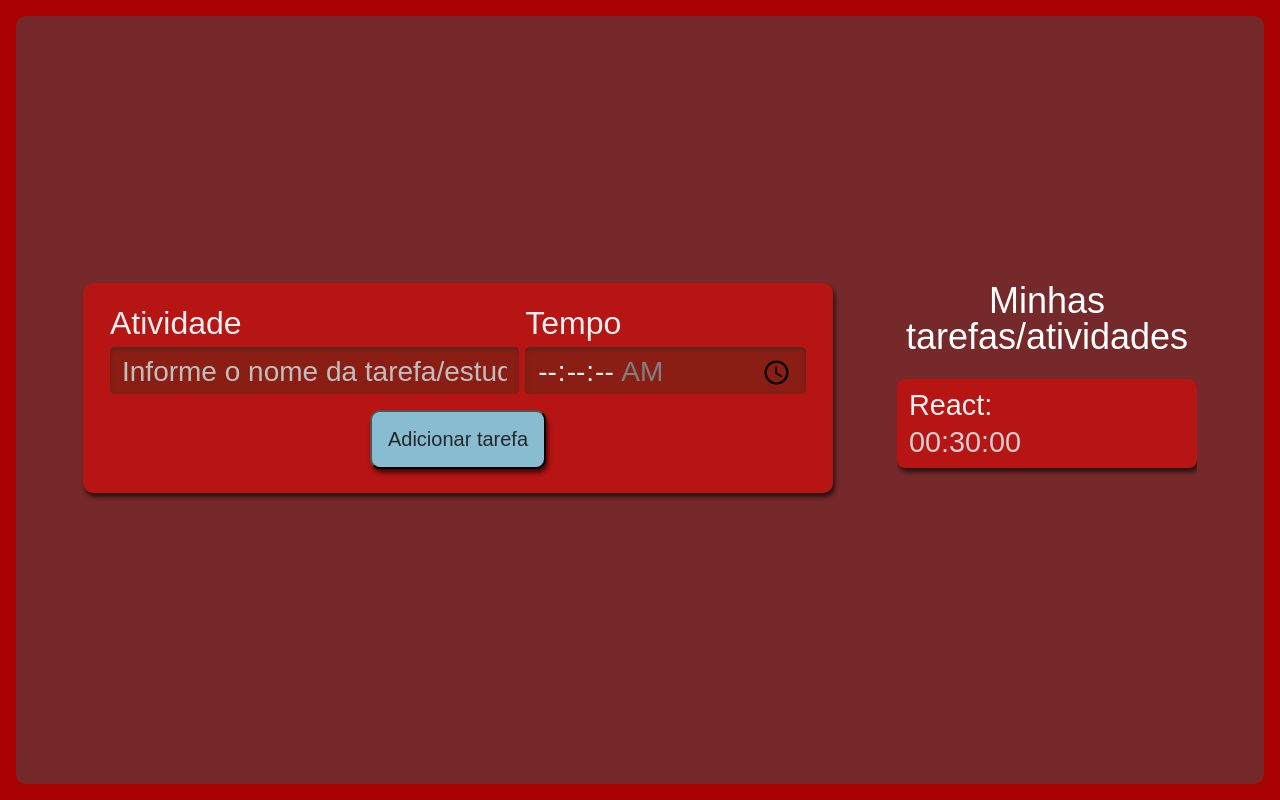
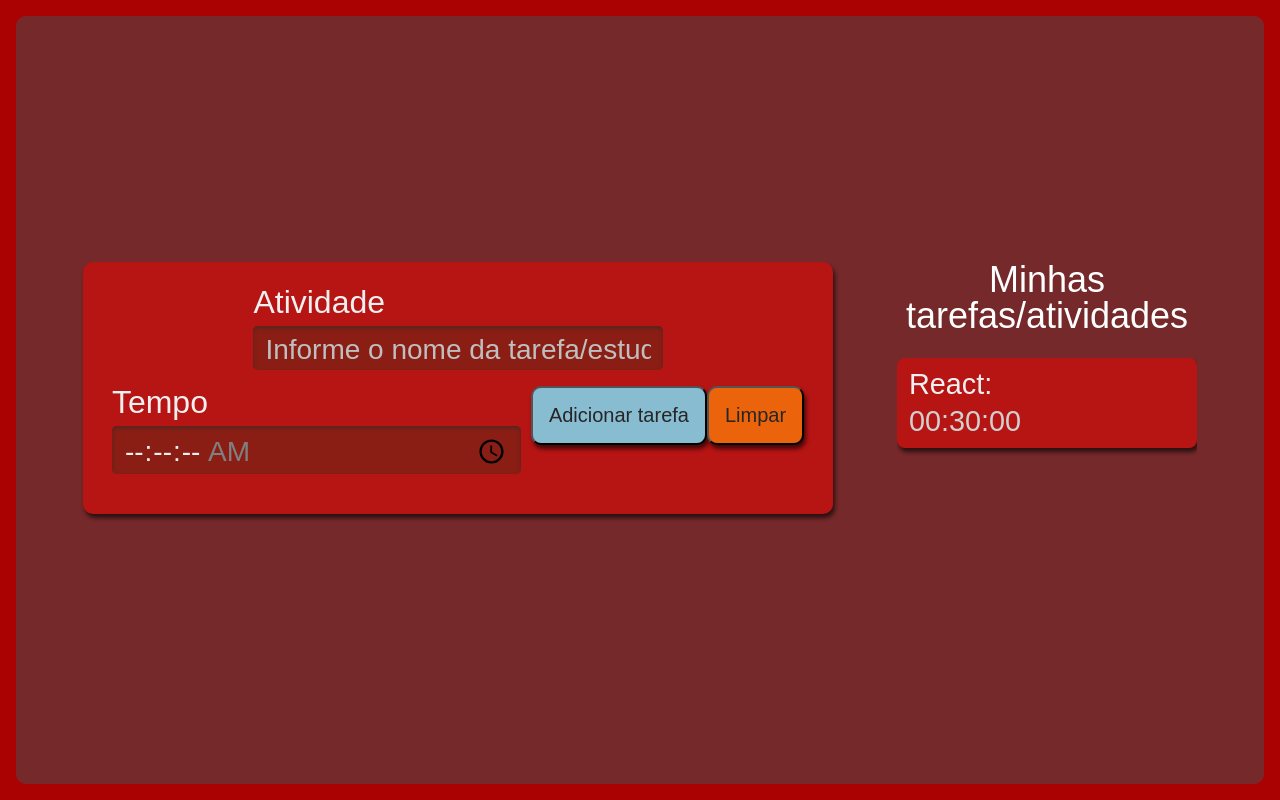
Before and after one commit to sheilarnold/PomodoroReact, a React (Create React App) app: page / in a window 1280 px wide. Built offline with nearby package versions, Linux system fonts and the light colour scheme.

Commit message:
Botão limpar

```diff
--- a/src/components/Formulario/index.tsx
+++ b/src/components/Formulario/index.tsx
@@ -38,6 +38,8 @@ class Formulario extends React.Component {
                     />
                 </div>
 
+                <div>
+
                     <Input
                         identificador = "salvar"
                         nome = "salvar"
@@ -47,6 +49,17 @@ class Formulario extends React.Component {
                         classe = "botao"
                     />
 
+                    <Input
+                        identificador = "limpar"
+                        nome = "limpar"
+                        tipo = "reset"
+                        valor = "Limpar"
+                        obrigatorio = {false}
+                        classe = "btn_limpar"
+                    />
+
+                </div>
+
             </form>
         )
     }
--- a/src/components/Formulario/style.scss
+++ b/src/components/Formulario/style.scss
@@ -60,6 +60,22 @@ form {
   }
 }
 
+.btn_limpar {
+  align-self: center;
+  background-color: #eb640b;
+  border-radius: 10px;
+  box-shadow: 2px 4px 4px #0000009F;
+  color: #272626;
+  cursor: pointer;
+  font-size: 1.25rem;
+  padding: 16px;
+
+  &:active {
+    background-color: #eb640b;
+    box-shadow: 2px 2px 4px #0000009F inset;
+  }
+}
+
 .botao {
   align-self: center;
   background-color: #88bcd1;
@@ -82,4 +98,10 @@ form {
     justify-self: center;
     font-size: 1.25rem;
   }
+
+  .btn_limpar {
+    grid-column-start: span 2;
+    justify-self: center;
+    font-size: 1.25rem;
+  }
 }
```
Lines whose indentation alone changed are shown as unchanged.
